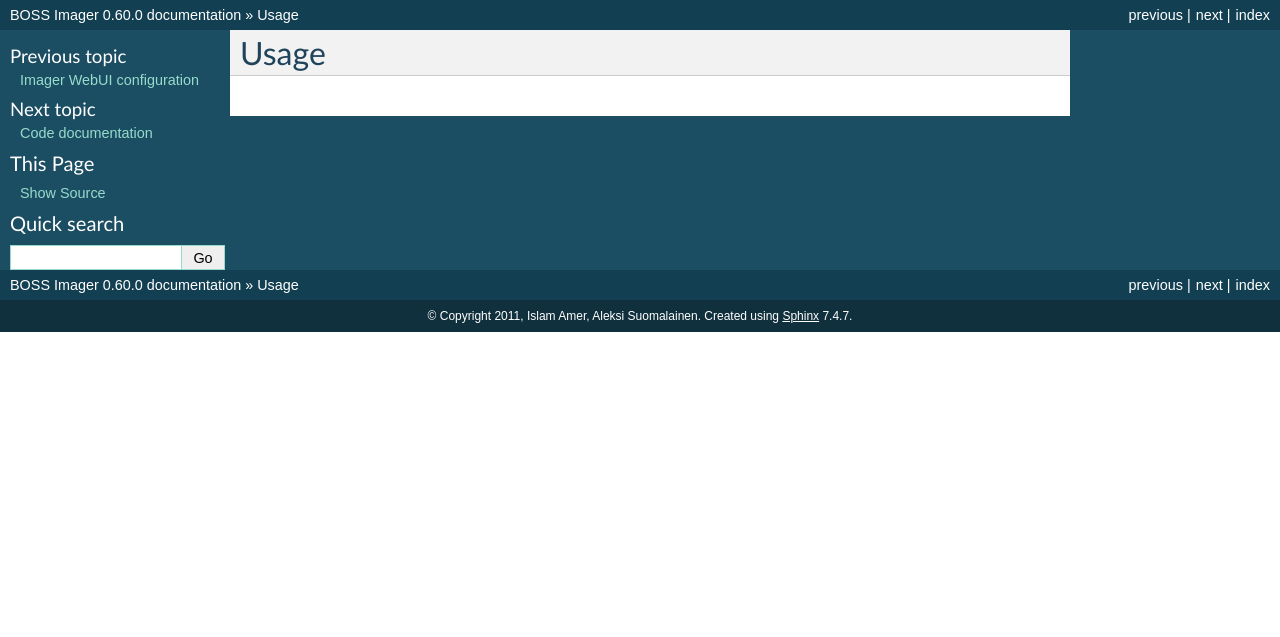
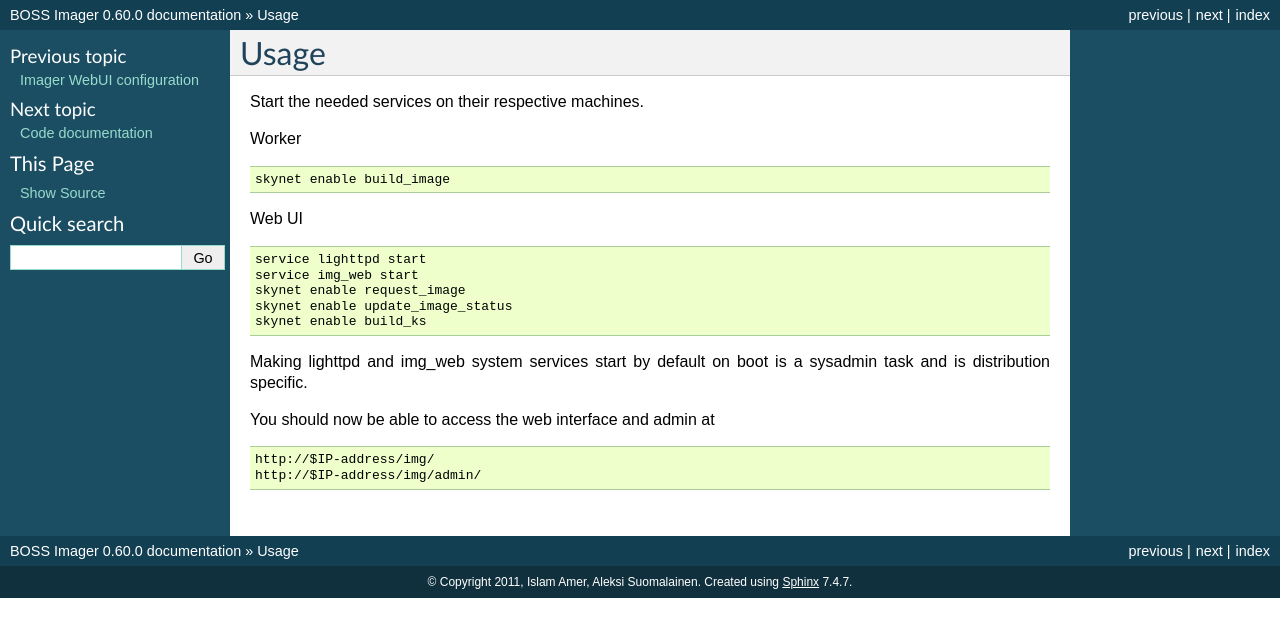
Before and after one commit to MeeGoIntegration/imager, a Sphinx documentation site: the page built from docs/usage.rst, in a window 1280 px wide. Shown: the top 637 px of the page. Built offline with Sphinx 7.4.7, drawn with Linux system fonts in a browser that asks for light colours.

Commit message:
brief usage instructions

```diff
--- a/docs/usage.rst
+++ b/docs/usage.rst
@@ -1,2 +1,25 @@
 Usage
 *****
+
+Start the needed services on their respective machines.
+
+Worker ::
+
+   skynet enable build_image
+
+Web UI ::
+
+   service lighttpd start
+   service img_web start
+   skynet enable request_image
+   skynet enable update_image_status
+   skynet enable build_ks
+
+
+Making lighttpd and img_web system services start by default on boot is a
+sysadmin task and is distribution specific.
+
+You should now be able to access the web interface and admin at ::
+
+   http://$IP-address/img/
+   http://$IP-address/img/admin/
```
